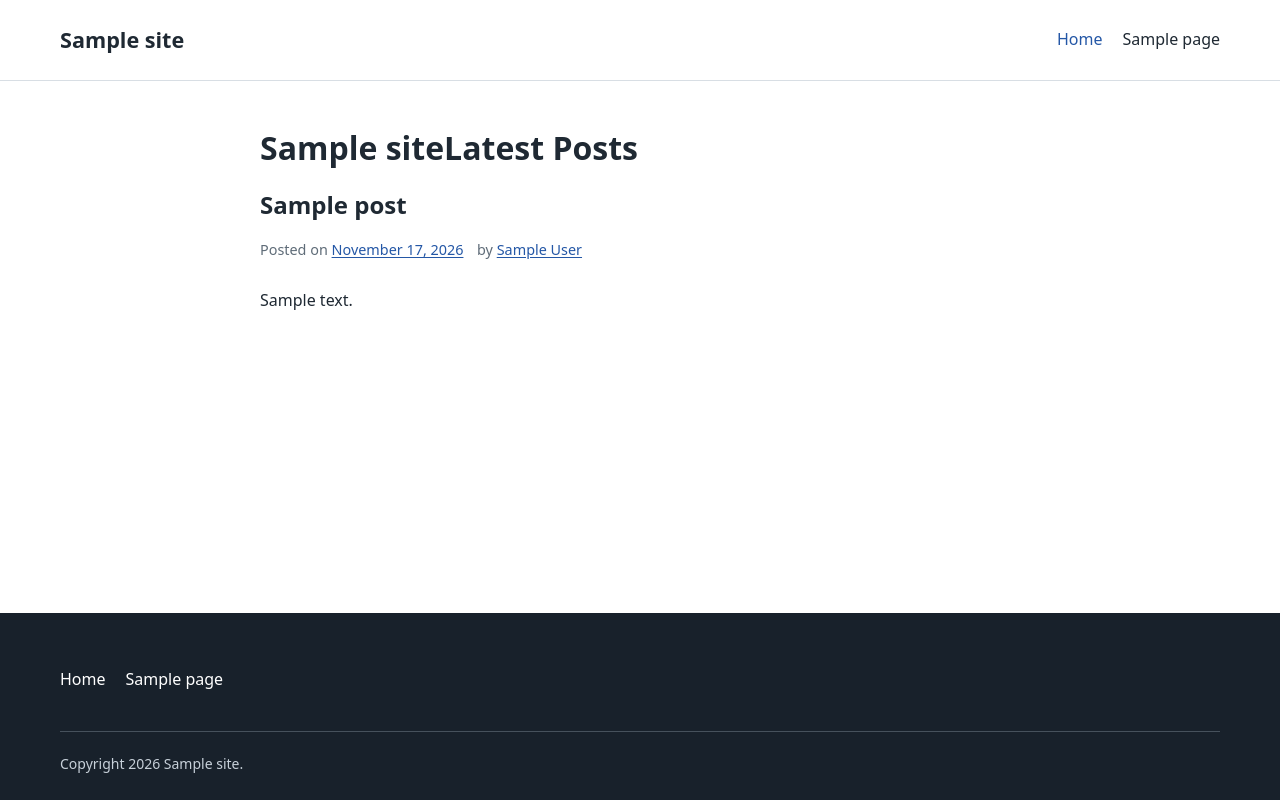
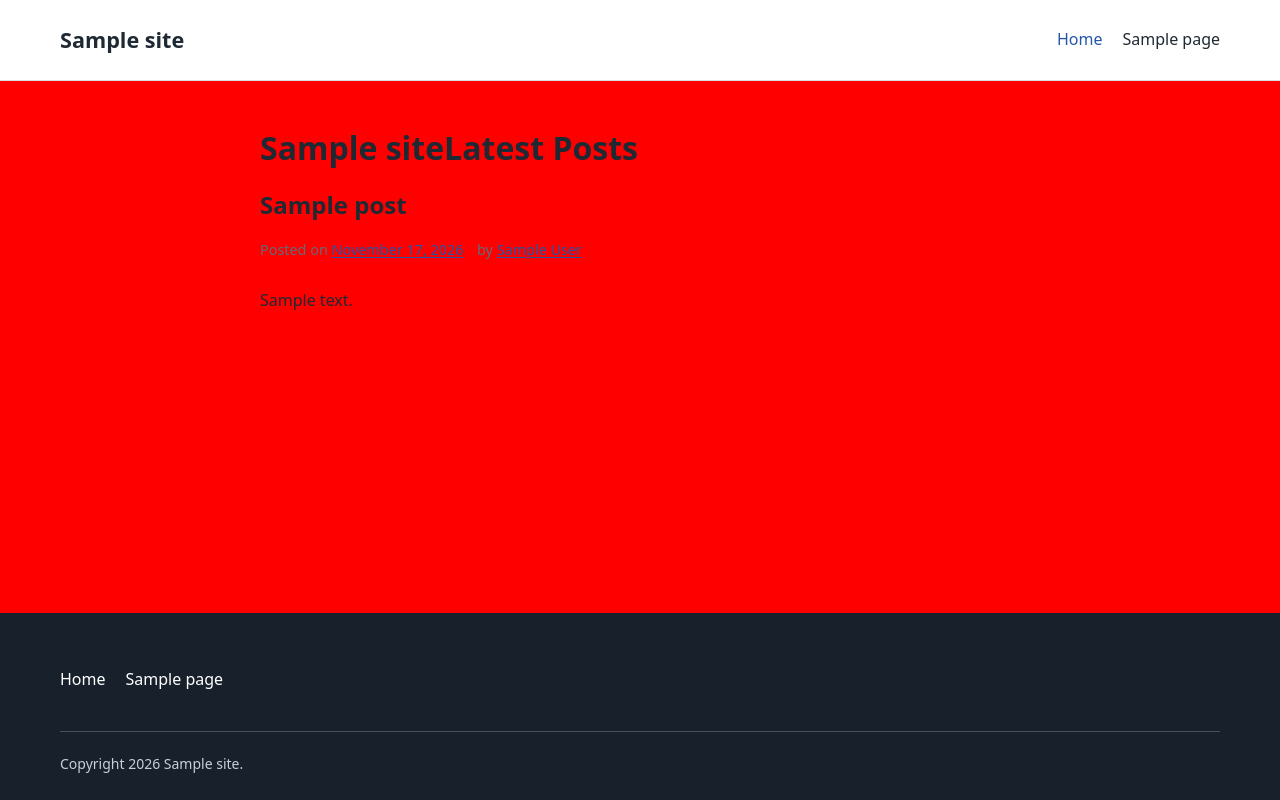
Before and after one commit to johnrayportuguez/staging, a WordPress theme: template home.php in a window 1280 px wide. Run offline with PHP 8.4 and a stand-in for WordPress, Linux system fonts and the light colour scheme; the site name, menu and one post (Sample post) are stand-ins, and other content is empty.

Commit message:
Update style.css

```diff
--- a/style.css
+++ b/style.css
@@ -100,4 +100,12 @@ button,.button,input[type="submit"] { display:inline-block; padding:.65rem 1rem;
   .site-content { grid-template-columns:1fr; gap:2rem; padding-block:2rem; }
   .footer-widgets { grid-template-columns:1fr; }
 }
+<<<<<<< Updated upstream
 @media print { .main-navigation,.widget-area,.site-footer,.comments-area,.post-navigation { display:none; } .site-content { display:block; width:100%; padding:0; } a { color:inherit; text-decoration:none; } }
+=======
+@media print { .main-navigation,.widget-area,.site-footer,.comments-area,.post-navigation { display:none; } .site-content { display:block; width:100%; padding:0; } a { color:inherit; text-decoration:none; } }
+
+body{
+  background-color: red;
+}
+>>>>>>> Stashed changes
```
